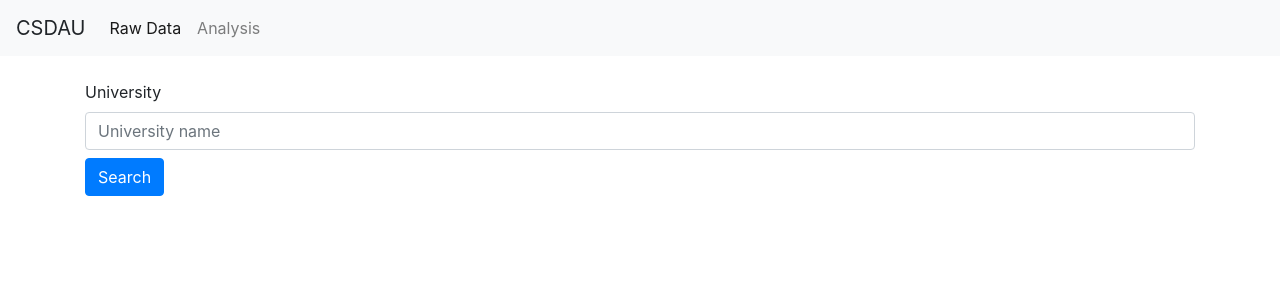
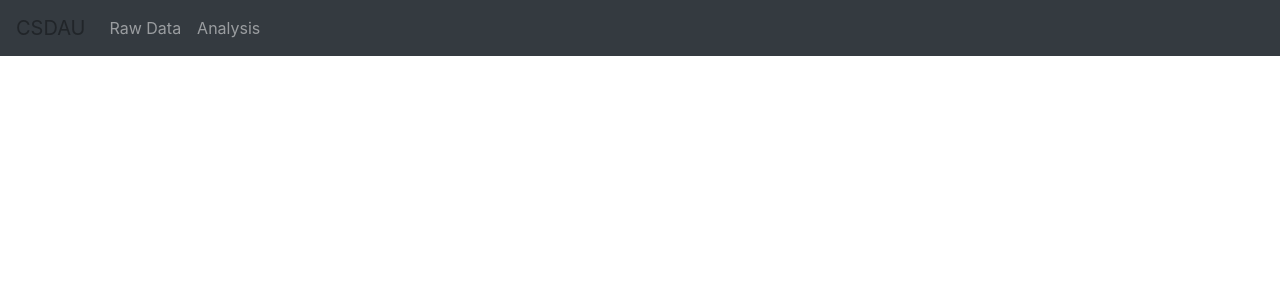
Before and after one commit to lll109512/COMP9321-Ass3, a Flask app: template app/templates/raw.html in a window 1280 px wide. Shown: the top 300 px of the page. Run offline with Flask 2, Linux system fonts and the light colour scheme; the template is opened without the code that fills it: most values are stand-ins (such as "Sample title", 1, 10 or a date in 2020); some libraries are stand-ins or nearby versions.

Commit message:
move navbar to base

```diff
--- a/app/routes.py
+++ b/app/routes.py
@@ -12,12 +12,12 @@
 
 @app.route('/raw', methods=['GET'])
 def raw_data():
-    return render_template('raw.html')
+    return render_template('raw.html', style={'raw': 'active', 'analysis': ''})
 
 
 @app.route('/analysis', methods=['GET'])
 def analysis():
-    return render_template('analysis.html')
+    return render_template('analysis.html', style={'raw': '', 'analysis': 'active'})
 
 
 @app.route('/mapTest', methods=['GET'])
--- a/app/templates/base.html
+++ b/app/templates/base.html
@@ -26,8 +26,25 @@
     {% endblock %}
 </head>
 <body>
-{% block body %}
-{% endblock %}
+<div id="app">
+    <!-- nav bar -->
+    <nav class="navbar navbar-expand-lg navbar-dark bg-dark">
+        <a class="navbar-brand">CSDAU</a>
+        <div class="collapse navbar-collapse">
+            <ul class="navbar-nav mr-auto">
+                <li id="raw-nav" class="nav-item {{ style['raw'] }}">
+                    <a class="nav-link" href="{{ url_for('raw_data') }}">Raw Data</a>
+                </li>
+                <li id="analysis-nav" class="nav-item {{ style['analysis'] }}">
+                    <a class="nav-link" href="{{ url_for('analysis') }}">Analysis</a>
+                </li>
+            </ul>
+        </div>
+    </nav>
+    <!-- content -->
+    {% block content %}
+    {% endblock %}
+</div>
 </body>
 </html>
 
--- a/app/templates/raw.html
+++ b/app/templates/raw.html
@@ -1,23 +1,7 @@
-{% extends 'base.html'%}
+{% extends 'base.html' %}
 
 {% block body %}
-<div id="app">
-    <!-- nav bar -->
-    <nav class="navbar navbar-expand-lg navbar-light bg-light">
-        <a class="navbar-brand">CSDAU</a>
-        <div class="collapse navbar-collapse">
-            <ul class="navbar-nav mr-auto">
-                <li id="raw-nav" class="nav-item active">
-                    <a class="nav-link" href="{{ url_for('raw_data') }}">Raw Data</a>
-                </li>
-                <li id="analysis-nav" class="nav-item">
-                    <a class="nav-link" href="{{ url_for('analysis') }}">Analysis</a>
-                </li>
-            </ul>
-        </div>
-    </nav>
 
-    <!-- content -->
     <div class="container mt-4">
         <!-- university -->
         <div id="university" v-if="module == 'university'">
@@ -61,16 +45,9 @@
         <div id="completion" v-if="module == 'completion'">
             [[ module ]]
         </div>
-
-        <!-- mash up -->
-        <div id="mash-up" v-if="module == 'mash-up'">
-            [[ module ]]
-        </div>
-    </div>
     </div>
 
 {% endblock %}
-
 
 {% block script %}
     <script>
```
Also changed, not shown: app/templates/analysis.html (+0 -16 lines). Lines whose indentation alone changed are shown as unchanged.
